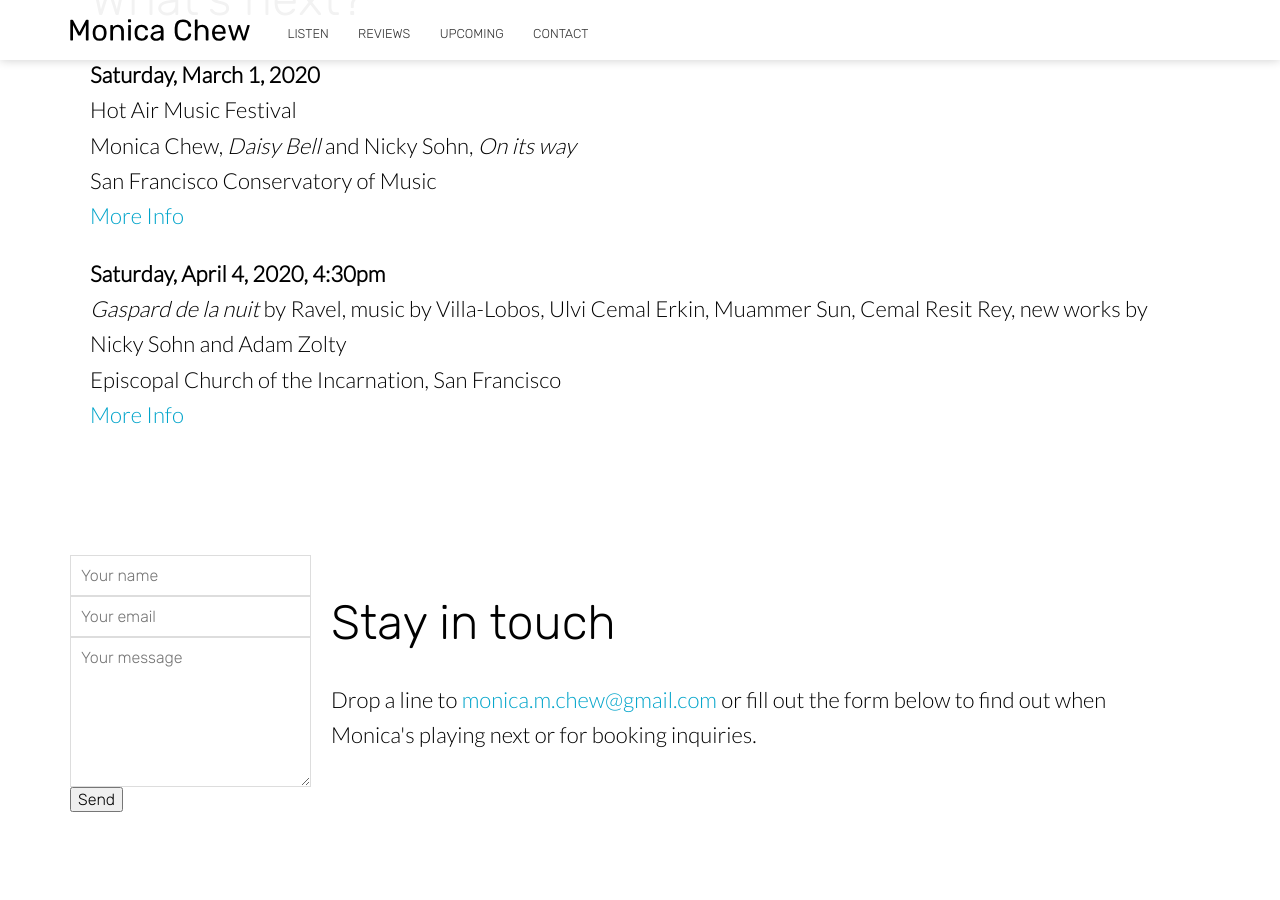
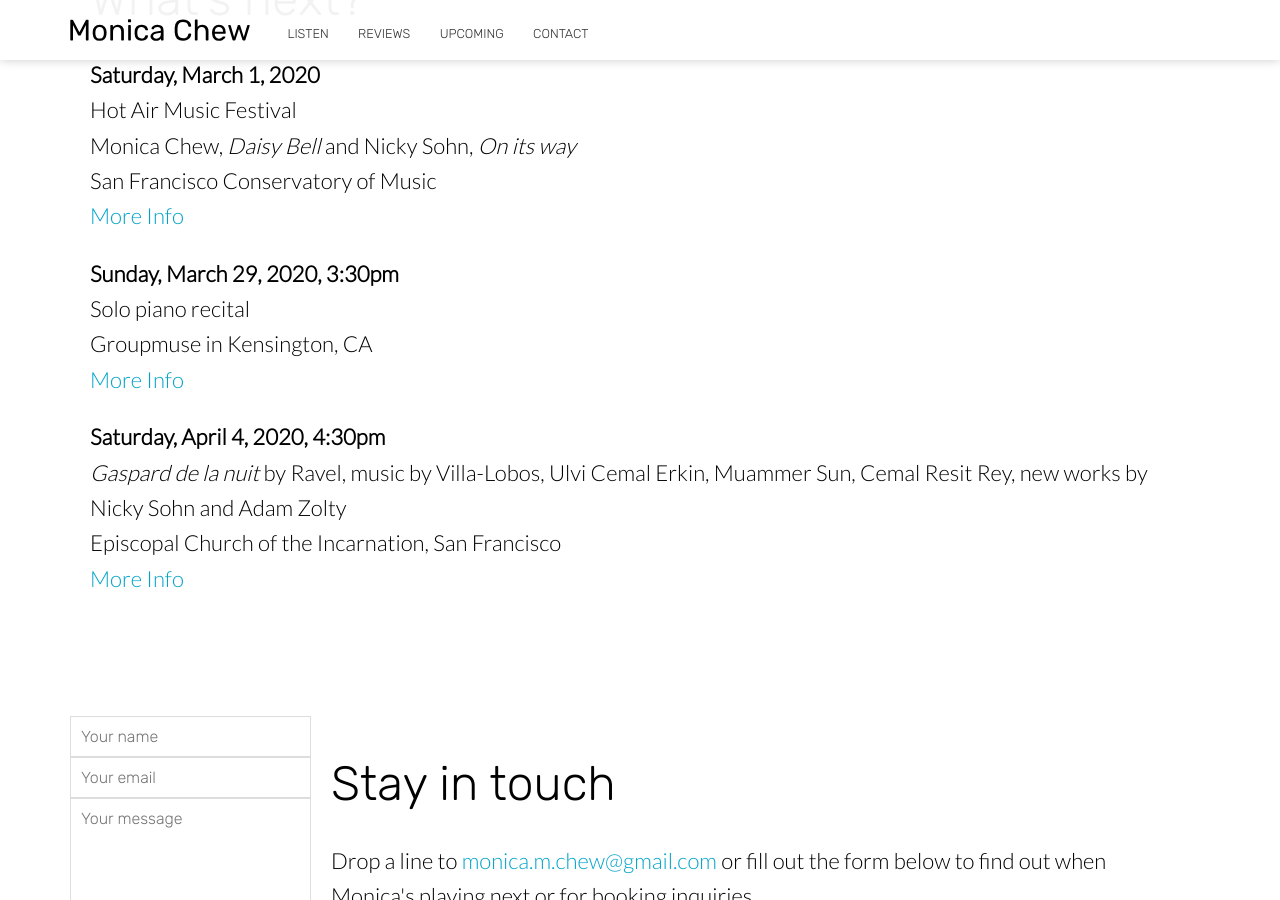
Before and after one commit to monicachew/monicachew.github.io, a Jekyll site: the page built from index.html, in a window 1280 px wide and 900 px high, scrolled down 2139 px. Built offline with Jekyll 4.4.1, drawn with Linux system fonts in a browser that asks for light colours; nearby versions of some CDN libraries.

Commit message:
Updated 'index.html' via CloudCannon

```diff
--- a/index.html
+++ b/index.html
@@ -63,10 +63,10 @@ bottom_image: /uploads/monica-head.png
 					<strong><strong>Saturday, March 1, 2020</strong></strong><br />Hot Air Music Festival<br />Monica Chew, <em>Daisy Bell</em> and Nicky Sohn, <em>On its way</em><br />San Francisco Conservatory of Music<br /><a href="https://hotairmusicfestival.com/">More Info</a>
 				</p>
 			    <p class="editable">
-			    	<strong><strong>Saturday, April 4, 2020, 4:30pm</strong></strong><br /><i>Gaspard de la nuit</i>&nbsp;by Ravel, music by Villa-Lobos, Ulvi Cemal Erkin, Muammer Sun, Cemal Resit Rey, new works by Nicky Sohn and Adam Zolty<br />Episcopal Church of the Incarnation, San Francisco<br /><a href="https://sunsetarts.wordpress.com/monica-chew-in-concert-beethoven2020-series/">More Info</a>
+			    	<strong><strong>Sunday, March 29, 2020, 3:30pm</strong></strong><br />Solo piano recital<br />Groupmuse in Kensington, CA<br /><a href="https://www.google.com/url?q=https://www.groupmuse.com/events/10138/early-access/BAhpApon--a9cb3d15eb644b0bdbcf068ec3928d1869261e8b&amp;sa=D&amp;usd=2&amp;usg=AOvVaw22AeGR204O3JX3OdEVXZaz">More Info</a>
 			    </p>
 			    <p class="editable">
-
+			    	<strong><strong>Saturday, April 4, 2020, 4:30pm</strong></strong><br /><i>Gaspard de la nuit</i>&nbsp;by Ravel, music by Villa-Lobos, Ulvi Cemal Erkin, Muammer Sun, Cemal Resit Rey, new works by Nicky Sohn and Adam Zolty<br />Episcopal Church of the Incarnation, San Francisco<br /><a href="https://sunsetarts.wordpress.com/monica-chew-in-concert-beethoven2020-series/">More Info</a>
 			    </p>
 			</div>
 		</div>
```
